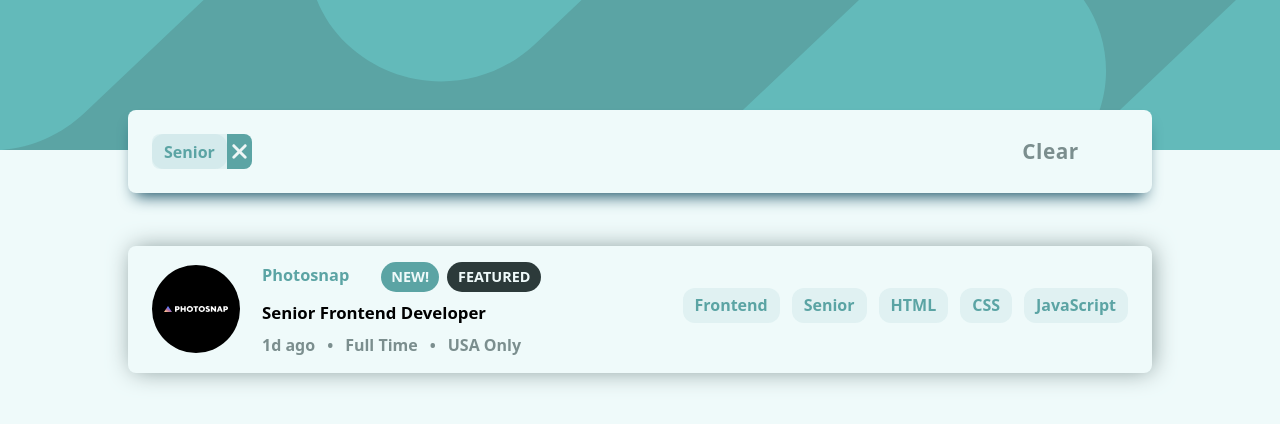
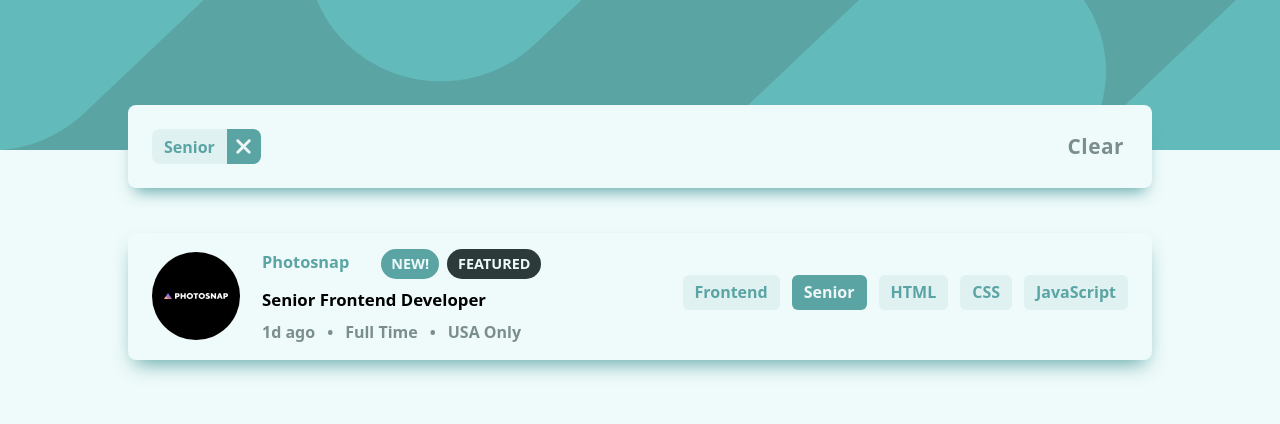
Before and after one commit to LeoSaliol/jobs-list, a React (Vite) app: page / in a window 1280 px wide. Both pictures are taken after a click on the button "Senior". Shown: the top 424 px of the page. Built offline with nearby package versions, Linux system fonts and the light colour scheme.

Commit message:
Finish app

```diff
--- a/src/App.tsx
+++ b/src/App.tsx
@@ -1,23 +1,11 @@
+import BgFigures from './components/BgFigures';
 import MainOfCards from './components/MainOfCards';
 import { FiltersContextProvider } from './context/filtersContext';
-import imgDesktop from './images/bg-header-desktop.svg';
-import imgMobile from './images/bg-header-mobile.svg';
 
 function App() {
     return (
         <FiltersContextProvider>
-            <figure
-                className="h-[180px] bg-primaryCyan bg-cover  bg-no-repeat lg:hidden "
-                style={{
-                    backgroundImage: `url("${imgMobile}")`,
-                }}
-            ></figure>
-            <figure
-                className="hidden h-[150px] bg-primaryCyan bg-cover bg-no-repeat  lg:block"
-                style={{
-                    backgroundImage: `url("${imgDesktop}")`,
-                }}
-            ></figure>
+            <BgFigures />
             <MainOfCards />
         </FiltersContextProvider>
     );
--- a/src/components/Badge.tsx
+++ b/src/components/Badge.tsx
@@ -4,10 +4,8 @@ interface Props {
 
 const Badge = ({ tecnology }: Props) => {
     return (
-        <div className="flex h-[35px] items-center justify-between rounded-xl bg-bgBadge">
-            <p className="mx-3 text-[1em] font-bold text-primaryCyan">
-                {tecnology}
-            </p>
+        <div className="flex h-[35px] items-center justify-between rounded-md   ">
+            <p className="mx-3 text-[1em] font-bold  ">{tecnology}</p>
         </div>
     );
 };
--- /dev/null
+++ b/src/components/BgFigures.tsx
@@ -0,0 +1,22 @@
+import imgDesktop from '../images/bg-header-desktop.svg';
+import imgMobile from '../images/bg-header-mobile.svg';
+const BgFigures: React.FC = () => {
+    return (
+        <>
+            {' '}
+            <figure
+                className="h-[180px] bg-primaryCyan bg-cover  bg-no-repeat lg:hidden "
+                style={{
+                    backgroundImage: `url("${imgMobile}")`,
+                }}
+            ></figure>
+            <figure
+                className="hidden h-[150px] bg-primaryCyan bg-cover bg-no-repeat  lg:block"
+                style={{
+                    backgroundImage: `url("${imgDesktop}")`,
+                }}
+            ></figure>
+        </>
+    );
+};
+export default BgFigures;
--- a/src/components/Card.tsx
+++ b/src/components/Card.tsx
@@ -9,9 +9,8 @@ interface Props {
 
 const Card = ({ vacancy }: Props) => {
     const [select, setSelect] = useState(false);
-    const [selectBagde, setSelectBagde] = useState(false);
 
-    const { addFilter } = useFiltersContext();
+    const { addFilter, selectBagde } = useFiltersContext();
     const handleSelect = () => {
         setSelect(!select);
     };
@@ -37,7 +36,7 @@ const Card = ({ vacancy }: Props) => {
                 </figure>
 
                 <div>
-                    <div className="mt-6  flex w-full items-center gap-8 lg:mt-0  ">
+                    <div className="mt-6  flex w-full flex-wrap items-center gap-8 lg:mt-0  ">
                         <p className="text-[1.02em] font-bold text-primaryCyan lg:pb-1">
                             {vacancy.company}
                         </p>
@@ -55,7 +54,7 @@ const Card = ({ vacancy }: Props) => {
                             )}
                         </div>
                     </div>
-                    <h1 className="my-4  text-[1.05em] font-bold lg:my-2 ">
+                    <h1 className="my-4  text-[1.05em] font-bold hover:text-primaryCyan lg:my-2 ">
                         {vacancy.position}
                     </h1>
                     <div className="flex gap-3 font-semibold text-secondaryCyan">
@@ -69,11 +68,15 @@ const Card = ({ vacancy }: Props) => {
                 </div>
             </div>
             <span className="my-4 flex h-[1px] w-full bg-secondaryCyan lg:hidden"></span>
-            <div className="flex flex-wrap gap-3  pb-2 lg:ml-auto">
+            <div className="flex flex-wrap items-center gap-3  overflow-hidden  pb-2 lg:ml-auto">
                 {badges.map((p) => (
                     <button
                         key={p.toString()}
-                        className="overflow-hidden "
+                        className={` rounded-md bg-bgBadge     ${
+                            selectBagde.includes(p.toString())
+                                ? ' bg-primaryCyan text-bgCard '
+                                : 'text-primaryCyan'
+                        } `}
                         onClick={(e) => {
                             e.stopPropagation();
                             addFilter(p);
--- a/src/components/CardFilterts.tsx
+++ b/src/components/CardFilterts.tsx
@@ -9,17 +9,17 @@ const CardFilterts = () => {
     return (
         <>
             {filterActived.length > 0 && (
-                <header className="absolute top-[110px] w-full px-10 lg:px-32 ">
-                    <article className="    flex  w-full justify-between rounded-lg bg-bgWhite shadow-3xl  shadow-cyan-900   ">
-                        <div className="flex w-[100%] flex-wrap gap-6 p-6 ">
+                <header className="relative top-[-70px] w-full px-10  lg:px-32  xl:top-[-45px]">
+                    <article className="  flex  w-full   justify-between rounded-lg bg-bgWhite shadow-3xl     ">
+                        <div className="flex w-full flex-wrap gap-6 p-6 ">
                             {filterActived.map((t) => (
                                 <div
                                     key={t}
-                                    className="flex h-[35px] items-center justify-between    overflow-hidden   rounded-lg bg-bgBadge"
+                                    className="flex h-[35px] items-center justify-between    overflow-hidden  rounded-lg bg-bgBadge text-primaryCyan"
                                 >
                                     <Badge tecnology={t} />
-                                    <div
-                                        className="flex h-full cursor-pointer  items-center justify-center bg-primaryCyan "
+                                    <button
+                                        className="flex h-full w-[34px] items-center justify-center bg-primaryCyan hover:bg-darkCyan  "
                                         onClick={() => deleteFilter(t)}
                                     >
                                         <RemoveIcon
@@ -27,12 +27,12 @@ const CardFilterts = () => {
                                             height={23}
                                             fill="hsl(180, 31%, 95%)"
                                         />
-                                    </div>
+                                    </button>
                                 </div>
                             ))}
                         </div>
                         <button
-                            className="w-[25%] text-start text-[1.3em] font-bold tracking-wide text-secondaryCyan md:text-center "
+                            className="w-[25%] pr-4 text-start text-[1.3em] font-bold tracking-wide text-secondaryCyan md:pr-0 md:text-center xl:pr-7 xl:text-end "
                             onClick={() => deleteAllFilter()}
                         >
                             Clear
@@ -44,21 +44,3 @@ const CardFilterts = () => {
     );
 };
 export default CardFilterts;
-
-// {
-//     TENCOLOGIAS.map((t) => (
-//         <div
-//             key={t}
-//             className="flex h-[35px] items-center justify-between   gap-2  overflow-hidden rounded-lg bg-bgBadge"
-//         >
-//             <p className="mx-2 text-[1.1em] font-bold text-primaryCyan">{t}</p>
-//             <div className="flex h-full cursor-pointer  items-center justify-center bg-primaryCyan">
-//                 <RemoveIcon
-//                     width={25}
-//                     height={25}
-//                     fill="hsl(180, 31%, 95%)"
-//                 />
-//             </div>
-//         </div>
-//     ));
-// }
--- a/src/components/MainOfCards.tsx
+++ b/src/components/MainOfCards.tsx
@@ -11,7 +11,7 @@ const MainOfCards = () => {
 
             <main
                 className={`mx-10 mb-16  flex flex-col gap-14 lg:mx-32 ${
-                    filterActived.length > 0 ? 'mt-24' : 'mt-12'
+                    filterActived.length > 0 ? '' : 'mt-12'
                 } `}
             >
                 <ListOfCards />
--- a/src/context/filtersContext.tsx
+++ b/src/context/filtersContext.tsx
@@ -12,6 +12,8 @@ type ContextProps = {
     jobs: Vacancy[];
     filterJobs: Vacancy[];
     filterActived: BagdeType[];
+    selectBagde: string[];
+    setSelectBagde: React.Dispatch<React.SetStateAction<string[]>>;
     setFilterActived: React.Dispatch<React.SetStateAction<BagdeType[]>>;
     addFilter: (badge: BagdeType) => void;
     deleteFilter: (badge: BagdeType) => void;
@@ -23,11 +25,14 @@ const Context = createContext<ContextProps | undefined>(undefined);
 export function FiltersContextProvider({ children }: Props) {
     const [filterActived, setFilterActived] = useState<BagdeType[]>([]);
     const [jobs] = useState<Vacancy[]>(vacancys);
-    const [filterJobs, filterSetJobs] = useState(jobs);
+    const [filterJobs, setFilterJobs] = useState(jobs);
+
+    const [selectBagde, setSelectBagde] = useState<string[]>([]);
 
     useEffect(() => {
         if (filterActived.length === 0) {
-            filterSetJobs(jobs);
+            setFilterJobs(jobs);
+            setSelectBagde([...filterActived]);
         } else {
             const filter = jobs.filter((job) => {
                 const badges = [
@@ -38,7 +43,9 @@ export function FiltersContextProvider({ children }: Props) {
                 ];
                 return filterActived.every((f) => badges.includes(f));
             });
-            filterSetJobs(filter);
+
+            setSelectBagde([...filterActived]);
+            setFilterJobs(filter);
         }
     }, [filterActived, jobs]);
 
@@ -62,6 +69,8 @@ export function FiltersContextProvider({ children }: Props) {
         addFilter,
         deleteFilter,
         deleteAllFilter,
+        selectBagde,
+        setSelectBagde,
     };
     return <Context.Provider value={value}>{children}</Context.Provider>;
 }
--- a/tailwind.config.js
+++ b/tailwind.config.js
@@ -21,7 +21,7 @@ export default {
             },
             boxShadow: {
                 '3xl': ' 0px 10px 16px -7px hsl(180, 29%, 50%)',
-                '4xl': '  2px 0px 25px -3px hsl(180, 8%, 52%)',
+                '4xl': '  0px 10px 20px -7px hsl(180, 29%, 50%)',
             },
         },
     },
```
